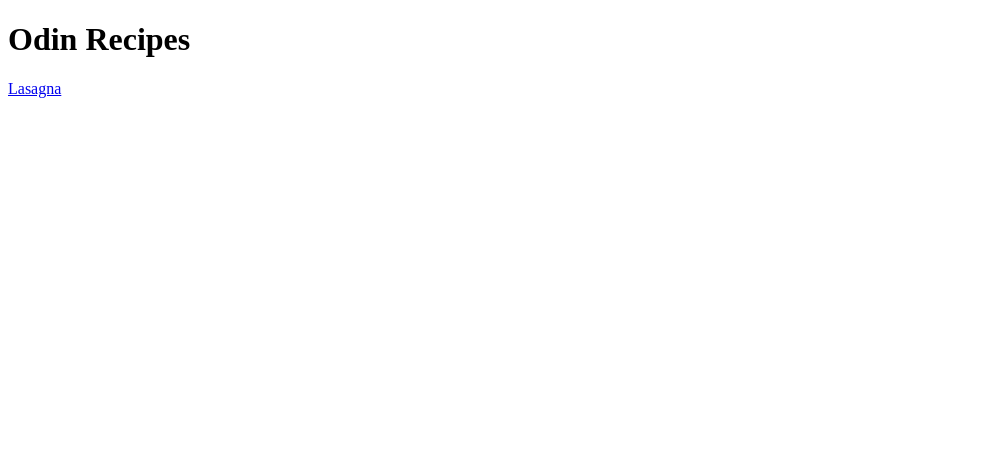
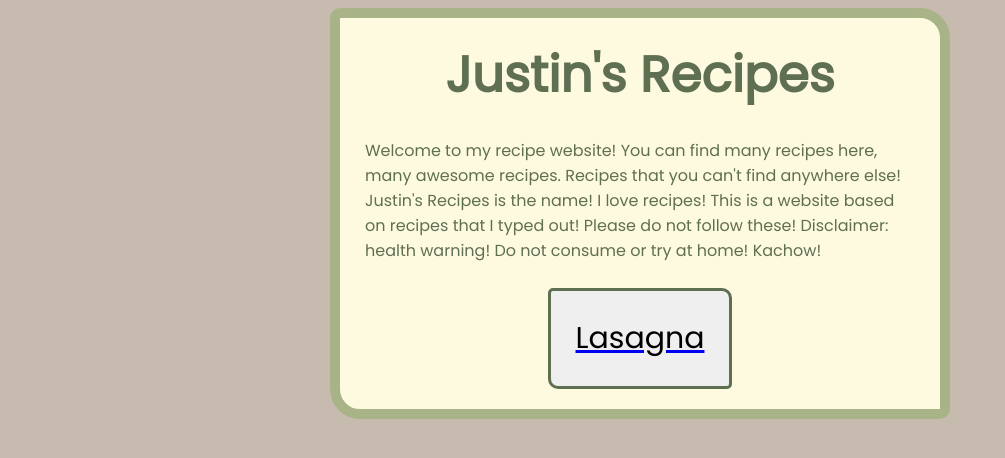
Before and after one commit to goblinkid/odin-recipes, a plain HTML site: page index.html in a window 1280 px wide. Shown: the whole page, without its empty margins (0-1005 px from the left). Drawn offline with Linux system fonts and the light colour scheme.

Commit message:
Add styles.css and changed style of main site
Added colours and alignment to main page. Added intro. Put lasagna link in a box.

```diff
--- a/index.html
+++ b/index.html
@@ -3,10 +3,17 @@
 <head>
     <meta charset="UTF-8">
     <meta name="viewport" content="width=device-width, initial-scale=1.0">
-    <title>Document</title>
+    <link rel="preconnect" href="https://fonts.googleapis.com">
+    <link rel="preconnect" href="https://fonts.gstatic.com" crossorigin>
+    <link href="https://fonts.googleapis.com/css2?family=Poppins&display=swap" rel="stylesheet">
+    <link rel="stylesheet" href="styles.css">
+    <title>Recipes!</title>
 </head>
 <body>
-    <h1>Odin Recipes</h1>
-    <a href="recipes/lasagna.html">Lasagna</a>
+    <div id="main">
+        <h1>Justin's Recipes</h1>
+        <p id="intro">Welcome to my recipe website! You can find many recipes here, many awesome recipes. Recipes that you can't find anywhere else! Justin's Recipes is the name! I love recipes! This is a website based on recipes that I typed out! Please do not follow these! Disclaimer: health warning! Do not consume or try at home! Kachow!</p>
+        <a href="recipes/lasagna.html"><button>Lasagna</button></a>
+    </div>
 </body>
 </html>
--- /dev/null
+++ b/styles.css
@@ -0,0 +1,38 @@
+* {
+    font-family: 'Poppins', sans-serif;
+}
+
+body {
+    background-color:#c7bbb0;
+    color: #5F6F52;
+}
+
+#main {
+    background-color: #FEFAE0;
+    width: 600px;
+    border: 10px solid #A9B388;
+    border-radius: 10px 30px;
+    margin: 0 auto;
+}
+
+#intro {
+    font-size: 16px;
+    margin: 25px;
+}
+
+h1 {
+    font-size: 50px;
+    margin: 20px;
+    text-align: center;
+}
+
+button {
+    display:flex;
+    justify-content: center;
+    align-items: center;
+    padding: 25px;
+    margin: 20px auto;
+    border: 3px solid #5F6F52;
+    border-radius: 5px 10px;
+    font-size: 30px;
+}
```
